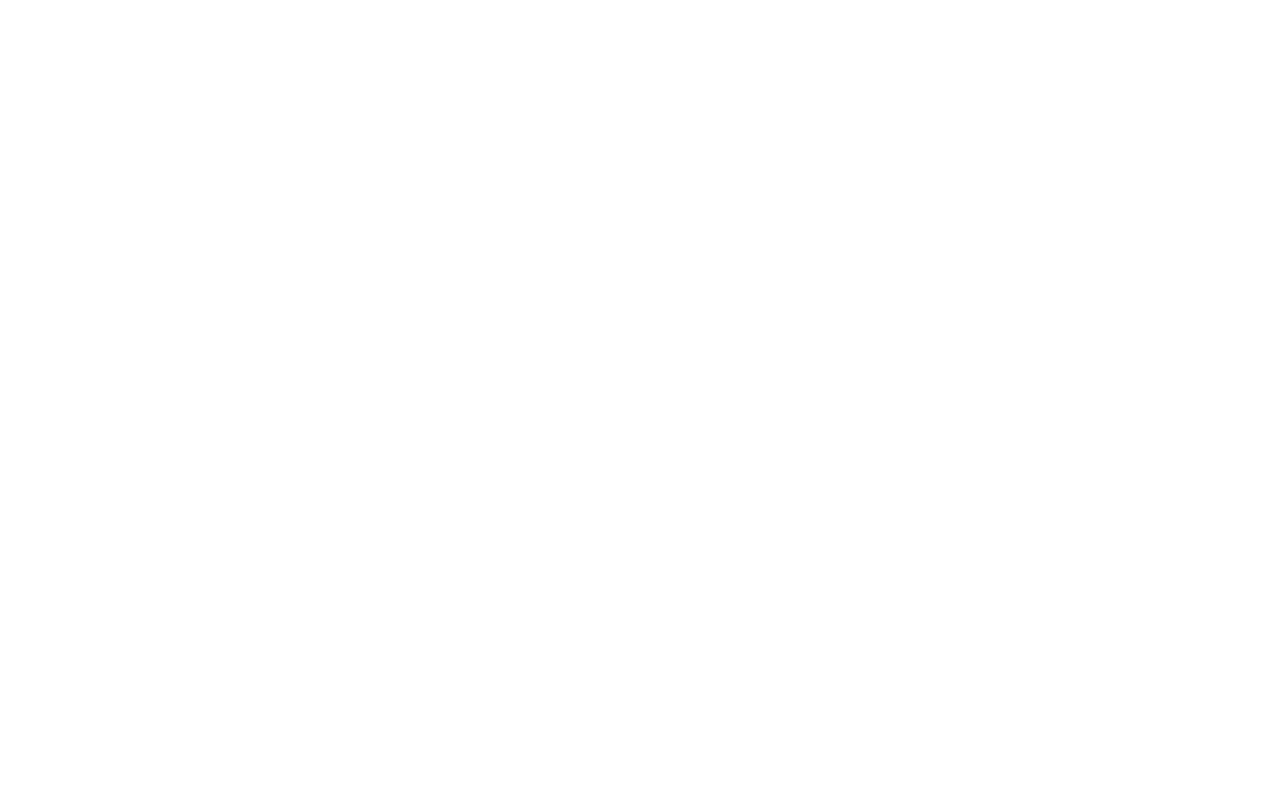
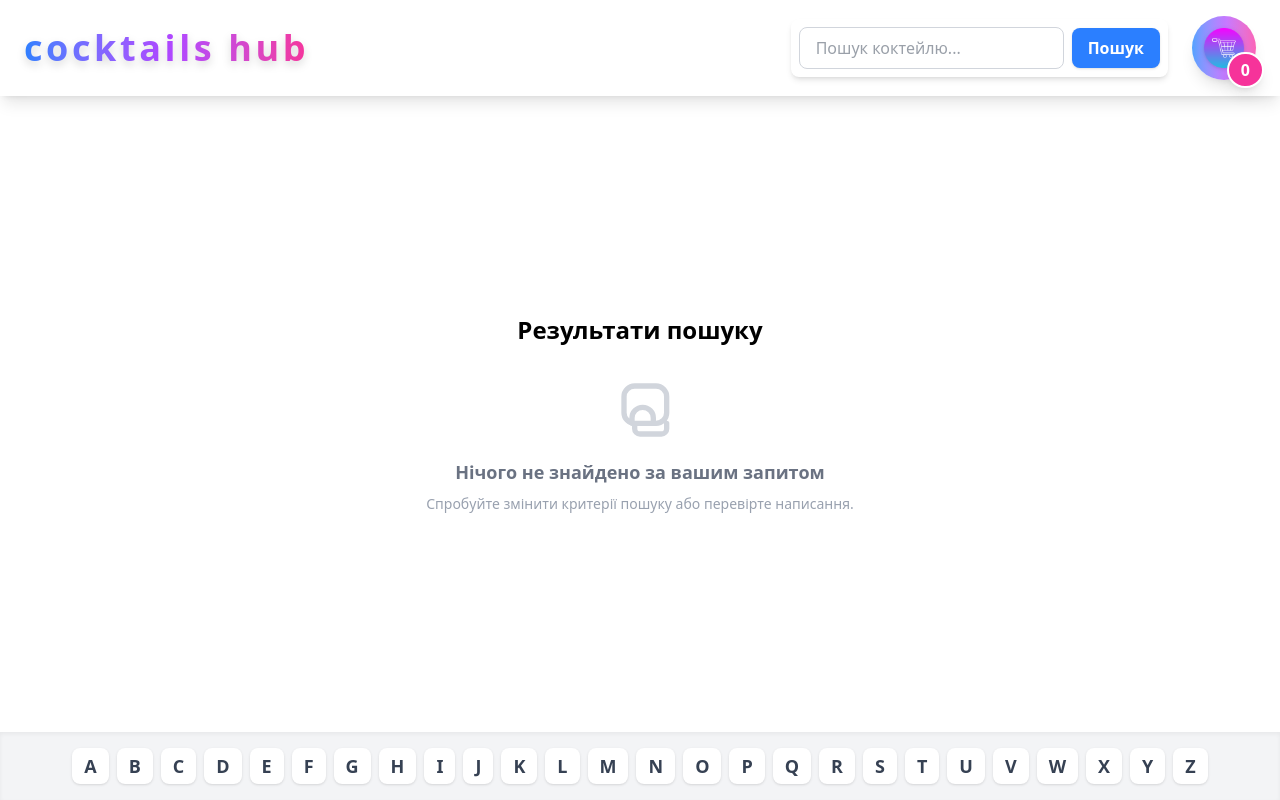
Before and after one commit to yuri1901/CocktailsHub, a React (Vite) app: page /cocktails in a window 1280 px wide. Before the commit this address had no page. Built offline with nearby package versions, Linux system fonts and the light colour scheme.

Commit message:
feat: create cocktails list page and add search by input

```diff
--- a/src/App.tsx
+++ b/src/App.tsx
@@ -1,8 +1,18 @@
 import { BrowserRouter, Routes, Route } from "react-router-dom";
+
+import useCocktailsByName from "./hooks/useCoctailsByName";
+
+import CocktailsContext from "./context/CocktailsContext";
+
+import Layout from "./layout/Layout";
 import Home from "./pages/Home/Home";
-import Layout from "./layout/Layout";
+// import CocktailsList from "./pages/Coctails/components/CoctailsList";
+import Coctails from "./pages/Coctails/Coctails";
+
 const App = () => {
+  const { nameCard, loading, error, inputValue, handleChangeInput, getCocktailsByName, setLoading } = useCocktailsByName();
   return (
+    <CocktailsContext.Provider value={{ nameCard, loading, error, inputValue, handleChangeInput, getCocktailsByName, setLoading }}>
       <BrowserRouter>
         <Routes>
           <Route
@@ -13,9 +23,14 @@
               index
               element={<Home />}
             />
+            <Route
+              path="/cocktails"
+              element={<Coctails />}
+            />
           </Route>
         </Routes>
       </BrowserRouter>
+    </CocktailsContext.Provider>
   );
 };
 
--- /dev/null
+++ b/src/context/CocktailsContext.tsx
@@ -0,0 +1,26 @@
+import { createContext } from "react";
+import type { Cocktail } from "../services/api";
+
+export interface CocktailsContextType {
+  nameCard: Cocktail[] | null;
+  loading: boolean;
+  error: string;
+  inputValue: string;
+  handleChangeInput: (e: React.ChangeEvent<HTMLInputElement>) => void;
+  getCocktailsByName: () => void;
+  setLoading: (value: boolean) => void;
+}
+
+const CocktailsContext = createContext<CocktailsContextType>({
+  nameCard: null,
+  loading: false,
+  error: "",
+  inputValue: "",
+  handleChangeInput: () => {},
+  getCocktailsByName: () => {},
+  setLoading: (value: boolean) => {
+    value;
+  },
+});
+
+export default CocktailsContext;
--- /dev/null
+++ b/src/hooks/useCoctailsByName.ts
@@ -0,0 +1,27 @@
+import { useState } from "react";
+import { fetchCocktailForName } from "../services/api";
+import type { Cocktail } from "../services/api";
+
+export default function useCocktailsByName() {
+  const [nameCard, setNameCard] = useState<Cocktail[] | null>(null);
+  const [loading, setLoading] = useState<boolean>(false);
+  const [error, setError] = useState("");
+
+  const [inputValue, setInputValue] = useState("");
+
+  const handleChangeInput = (e: React.ChangeEvent<HTMLInputElement>) => setInputValue(e.target.value);
+
+  const getCocktailsByName = async () => {
+    try {
+      const data = await fetchCocktailForName(inputValue);
+      setNameCard(data);
+    } catch (error) {
+      setError(error instanceof Error ? error.message : String(error));
+    } finally {
+      setInputValue("");
+      setLoading(false);
+    }
+  };
+
+  return { nameCard, loading, error, inputValue, handleChangeInput, getCocktailsByName, setLoading };
+}
--- /dev/null
+++ b/src/hooks/useInputValidation.ts
@@ -0,0 +1,17 @@
+import { useState } from "react";
+
+export default function useInputValidation(inputValue: string) {
+  const [isError, setIsError] = useState(false);
+
+  const validateRequiredField = () => {
+    if (!inputValue.trim()) {
+      setIsError(true);
+      return false;
+    } else {
+      setIsError(false);
+      return true;
+    }
+  };
+
+  return { isError, validateRequiredField };
+}
--- a/src/hooks/useRandomCocktails.ts
+++ b/src/hooks/useRandomCocktails.ts
@@ -22,7 +22,7 @@
     setLoading(true);
     const timer = setTimeout(() => {
       getRandomCard();
-    }, 2000);
+    }, 1000);
     return () => clearTimeout(timer);
   }, []);
 
--- a/src/layout/Layout.tsx
+++ b/src/layout/Layout.tsx
@@ -4,7 +4,7 @@
 
 const Layout = () => {
   return (
-    <section className="min-h-screen flex flex-col">
+    <section className="min-h-screen flex flex-col gap-[5px]">
       <Header />
       <main className="flex-1 flex items-center justify-center">
         <Outlet />
--- a/src/layout/header/components/Logo.tsx
+++ b/src/layout/header/components/Logo.tsx
@@ -3,10 +3,10 @@
 const Logo = () => {
   return (
     <Link
-      className="text-4xl font-extrabold text-transparent bg-clip-text bg-gradient-to-r from-blue-500 via-purple-500 to-pink-500 drop-shadow-lg tracking-widest no-underline transition-transform duration-200 hover:scale-105"
+      className="text-4xl font-extrabold text-transparent bg-clip-text bg-gradient-to-r from-blue-500 via-purple-500 to-pink-500 drop-shadow-lg tracking-widest no-underline transition-transform duration-200 "
       to="/"
     >
-      cafe application
+      cocktails hub
     </Link>
   );
 };
--- a/src/layout/header/components/SearchBar.tsx
+++ b/src/layout/header/components/SearchBar.tsx
@@ -1,6 +1,29 @@
+import { useContext } from "react";
+import { useNavigate } from "react-router-dom";
+
+import useInputValidation from "../../../hooks/useInputValidation";
+
+import CocktailsContext from "../../../context/CocktailsContext";
+
 const SearchBar = () => {
+  const { inputValue, handleChangeInput, getCocktailsByName, setLoading } = useContext(CocktailsContext);
+  // const [isError, setIsError] = useState(false);
+  const { isError, validateRequiredField } = useInputValidation(inputValue);
+  const navigate = useNavigate();
+
   return (
     <form
+      onSubmit={(e) => {
+        e.preventDefault();
+        if (!validateRequiredField()) {
+          return;
+        }
+        setLoading(true);
+        setTimeout(() => {
+          getCocktailsByName();
+        }, 1000);
+        navigate("/cocktails");
+      }}
       action="#"
       className="flex items-center gap-2 p-2 bg-white rounded-lg shadow-md max-w-md mx-auto"
     >
@@ -9,11 +32,15 @@
         className="sr-only"
       ></label>
       <input
+        onChange={(e) => {
+          handleChangeInput(e);
+        }}
+        value={inputValue}
         autoComplete="off"
         type="text"
         id="search-coctel"
         placeholder="Пошук коктейлю..."
-        className="w-full px-4 py-2 border border-gray-300 rounded-lg focus:outline-none focus:ring-2 focus:ring-blue-400 text-gray-700 transition-all duration-200"
+        className={`w-full px-4 py-2 border rounded-lg focus:outline-none focus:ring-2 transition-all duration-200 text-gray-700 ${isError ? "border-red-500 focus:ring-red-400" : "border-gray-300 focus:ring-blue-400"}`}
       />
       <button
         type="submit"
--- /dev/null
+++ b/src/pages/Coctails/Coctails.tsx
@@ -0,0 +1,5 @@
+import CocktailsList from "./components/CoctailsList";
+
+export default function Coctails() {
+  return <CocktailsList />;
+}
--- /dev/null
+++ b/src/pages/Coctails/components/CoctailsList.tsx
@@ -0,0 +1,52 @@
+import { useContext } from "react";
+
+import CocktailsContext from "../../../context/CocktailsContext";
+import Loading from "../../../components/loading/Loading";
+import Error from "../../../components/error/Error";
+import NoCocktailsFound from "./NoCocktailsFound";
+
+export default function CocktailsList() {
+  const { nameCard, loading, error } = useContext(CocktailsContext);
+
+  return (
+    <section className="container mx-auto py-10">
+      {loading ? (
+        <div className="flex justify-center items-center min-h-[40vh] w-full">
+          <Loading />
+        </div>
+      ) : (
+        <>
+          <h1 className="text-2xl font-bold text-center mb-8">Результати пошуку</h1>
+          {error && <Error />}
+          <NoCocktailsFound show={!nameCard || (nameCard.length === 0 && !error)} />
+          {/* <NoCocktailsFound cocktails={nameCard} /> */}
+          <div className="grid grid-cols-1 sm:grid-cols-2 md:grid-cols-4 gap-8">
+            {nameCard?.map((cocktail) => (
+              <div
+                key={cocktail.idDrink}
+                className="border rounded-xl p-4 bg-white shadow hover:scale-105 transition flex flex-col items-center"
+              >
+                <img
+                  src={cocktail.strDrinkThumb}
+                  alt={cocktail.strDrink}
+                  className="w-full h-40 object-cover rounded-lg mb-4"
+                />
+                <h2 className="text-xl font-semibold text-gray-800 mb-2">{cocktail.strDrink}</h2>
+                <span className="inline-block bg-gray-100 text-gray-500 rounded-md px-3 py-1 text-base mb-2">
+                  {cocktail.strCategory} | {cocktail.strAlcoholic}
+                </span>
+                <p className="text-sm text-gray-600 mb-2">Glass: {cocktail.strGlass}</p>
+                <a
+                  href={`/cocktail/${cocktail.idDrink}`}
+                  className="mt-2 px-4 py-2 bg-blue-600 text-white rounded-lg hover:bg-blue-700 transition text-center"
+                >
+                  Детальніше
+                </a>
+              </div>
+            ))}
+          </div>
+        </>
+      )}
+    </section>
+  );
+}
--- /dev/null
+++ b/src/pages/Coctails/components/NoCocktailsFound.tsx
@@ -0,0 +1,27 @@
+interface NoCocktailsFoundProps {
+  show: boolean;
+}
+
+export default function NoCocktailsFound({ show }: NoCocktailsFoundProps) {
+  if (!show) return null;
+
+  return (
+    <div className="flex flex-col items-center justify-center">
+      <svg
+        className="w-16 h-16 mb-4 text-gray-300"
+        fill="none"
+        stroke="currentColor"
+        strokeWidth={2}
+        viewBox="0 0 24 24"
+      >
+        <path
+          strokeLinecap="round"
+          strokeLinejoin="round"
+          d="M9 17v-2a4 4 0 014-4h0a4 4 0 014 4v2m-7 0h8m-8 0a4 4 0 01-4-4V7a4 4 0 014-4h8a4 4 0 014 4v6a4 4 0 01-4 4m-8 0v2a2 2 0 002 2h8a2 2 0 002-2v-2"
+        />
+      </svg>
+      <span className="text-gray-500 text-lg font-semibold">Нічого не знайдено за вашим запитом</span>
+      <span className="text-gray-400 text-sm mt-2">Спробуйте змінити критерії пошуку або перевірте написання.</span>
+    </div>
+  );
+}
```
Lines whose indentation alone changed are shown as unchanged.
